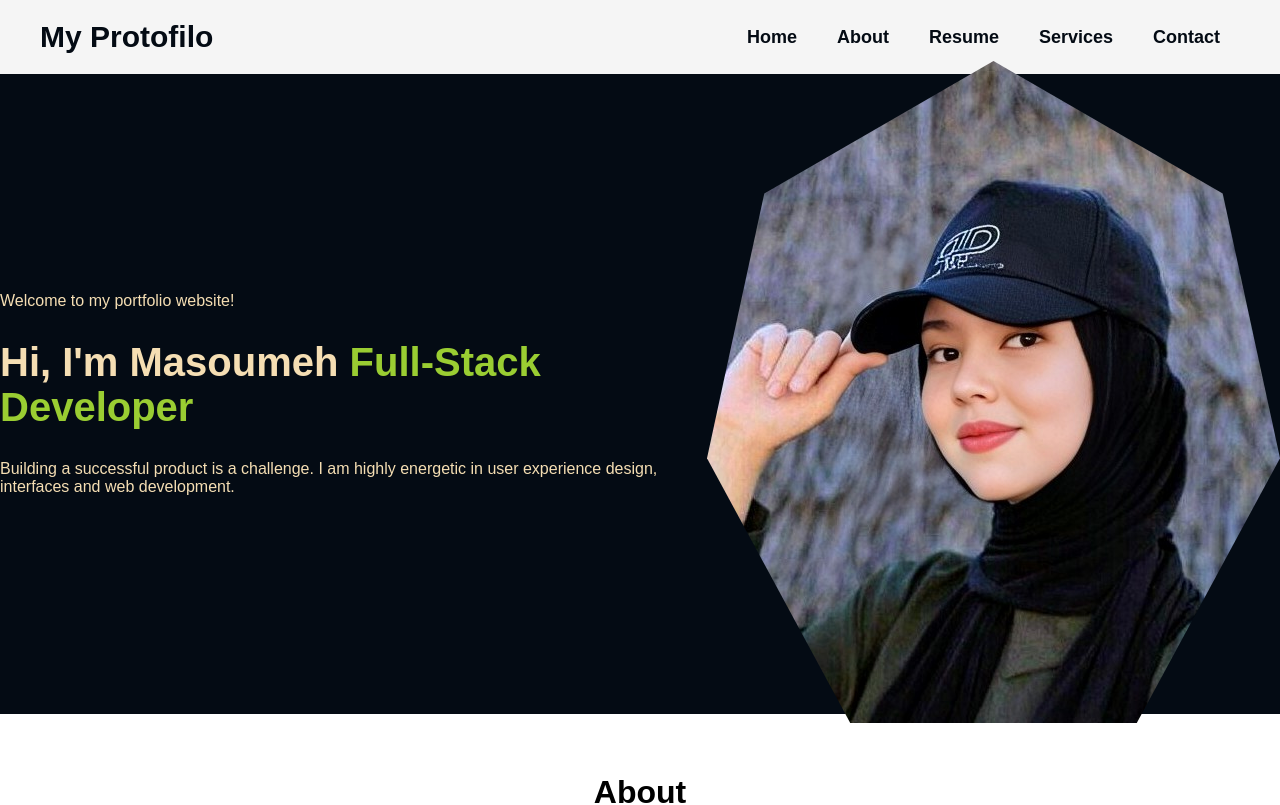
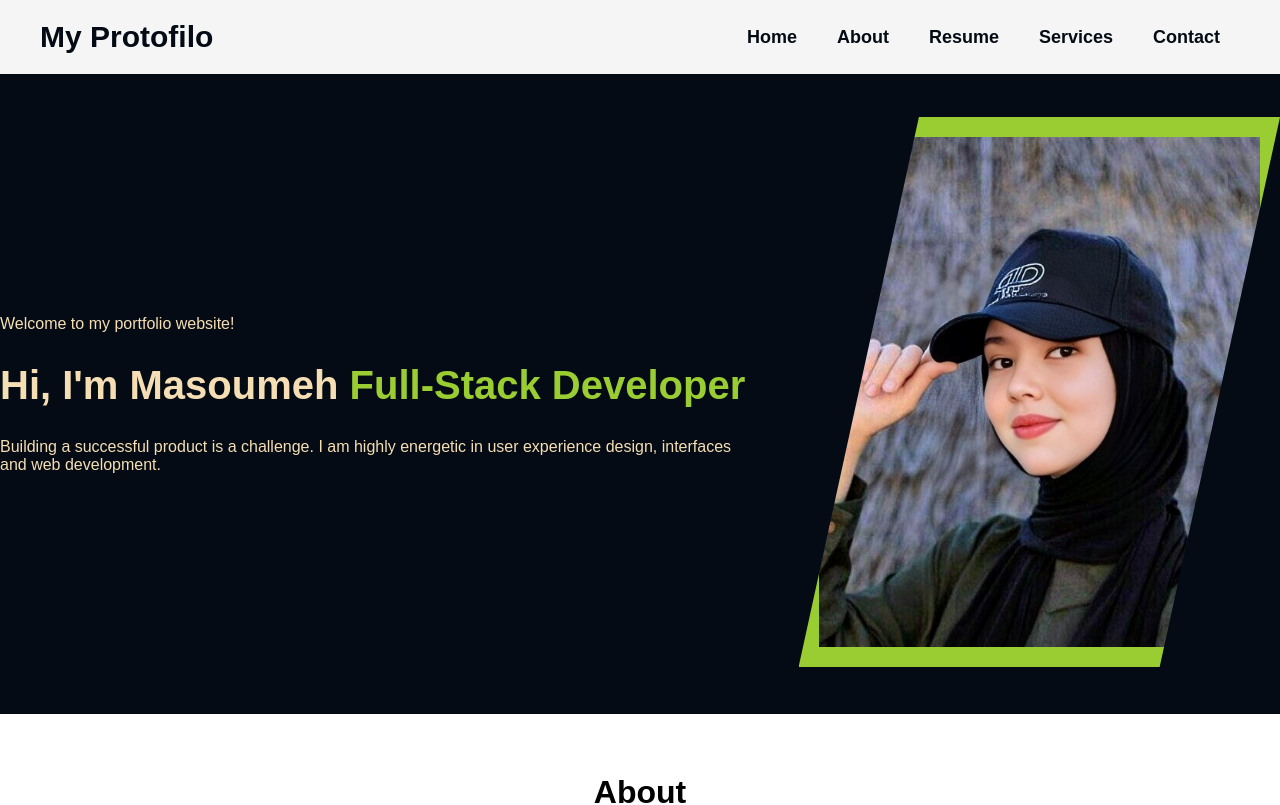
Before and after one commit to MahsumaRezai/Powerful_girls, a React (Create React App) app: page / in a window 1280 px wide. Shown: the top 805 px of the page. Built offline with nearby package versions, Linux system fonts and the light colour scheme.

Commit message:
work on the image style

```diff
--- a/src/Components/Main.module.css
+++ b/src/Components/Main.module.css
@@ -11,7 +11,9 @@
 
 .triangle{
 
-    clip-path: polygon(50% 0%, 90% 20%, 100% 60%, 75% 100%, 25% 100%, 0% 60%, 10% 20%);
+    clip-path: polygon(25% 0%, 100% 0%, 75% 100%, 0% 100%);
+    border: 20px solid yellowgreen;
+    height: 550px;
 
 }
 .textmain {
```
